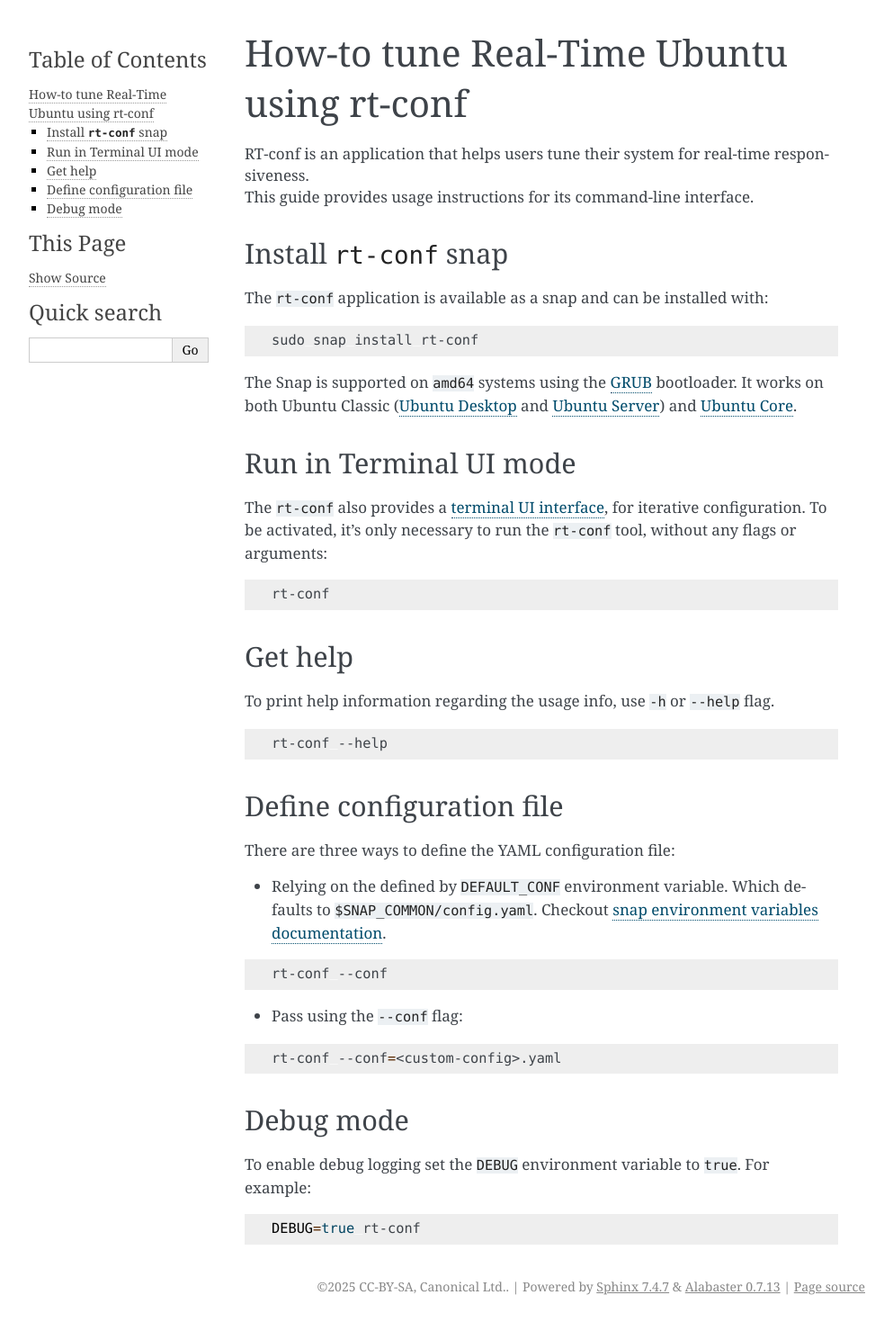
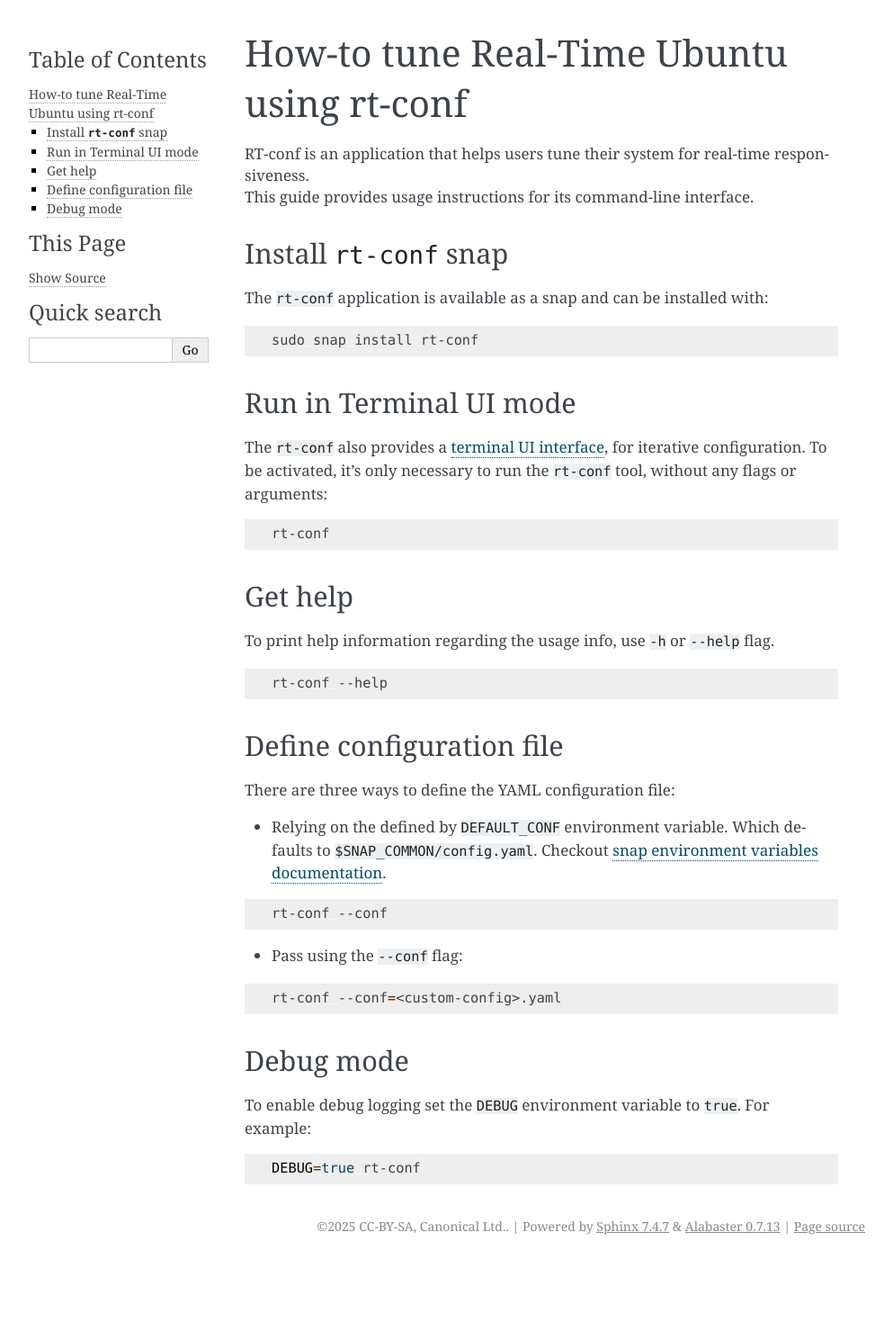
Before and after one commit to canonical/real-time-ubuntu-docs, a Sphinx documentation site: the page built from docs/how-to/rt-conf-cli.md, in a window 1280 px wide. Shown: the whole page at 90% size, without its empty margins (148-1141 px from the left). Built offline with Sphinx 7.4.7, drawn with Linux system fonts in a browser that asks for light colours; after the commit the page ends 1402 px from its top, so only the background shows below that.

Commit message:
feat!: drop unsure sentences
Signed-off-by: Lincoln Wallace <lincoln.wallace@canonical.com>

````diff
--- a/docs/how-to/rt-conf-cli.md
+++ b/docs/how-to/rt-conf-cli.md
@@ -10,9 +10,7 @@
 ```shell
 sudo snap install rt-conf
 ```
-<!-- TODO: Complement this information once the tool is in a stable state -->
-The Snap is supported on `amd64` systems using the [GRUB] bootloader.
-It works on both Ubuntu Classic ([Ubuntu Desktop][ubuntu_desktop] and [Ubuntu Server][ubuntu_server]) and [Ubuntu Core][uc].
+<!-- TODO: Complement information with supported systems once the tool is in a stable state -->
 
 ## Run in Terminal UI mode
 
````
